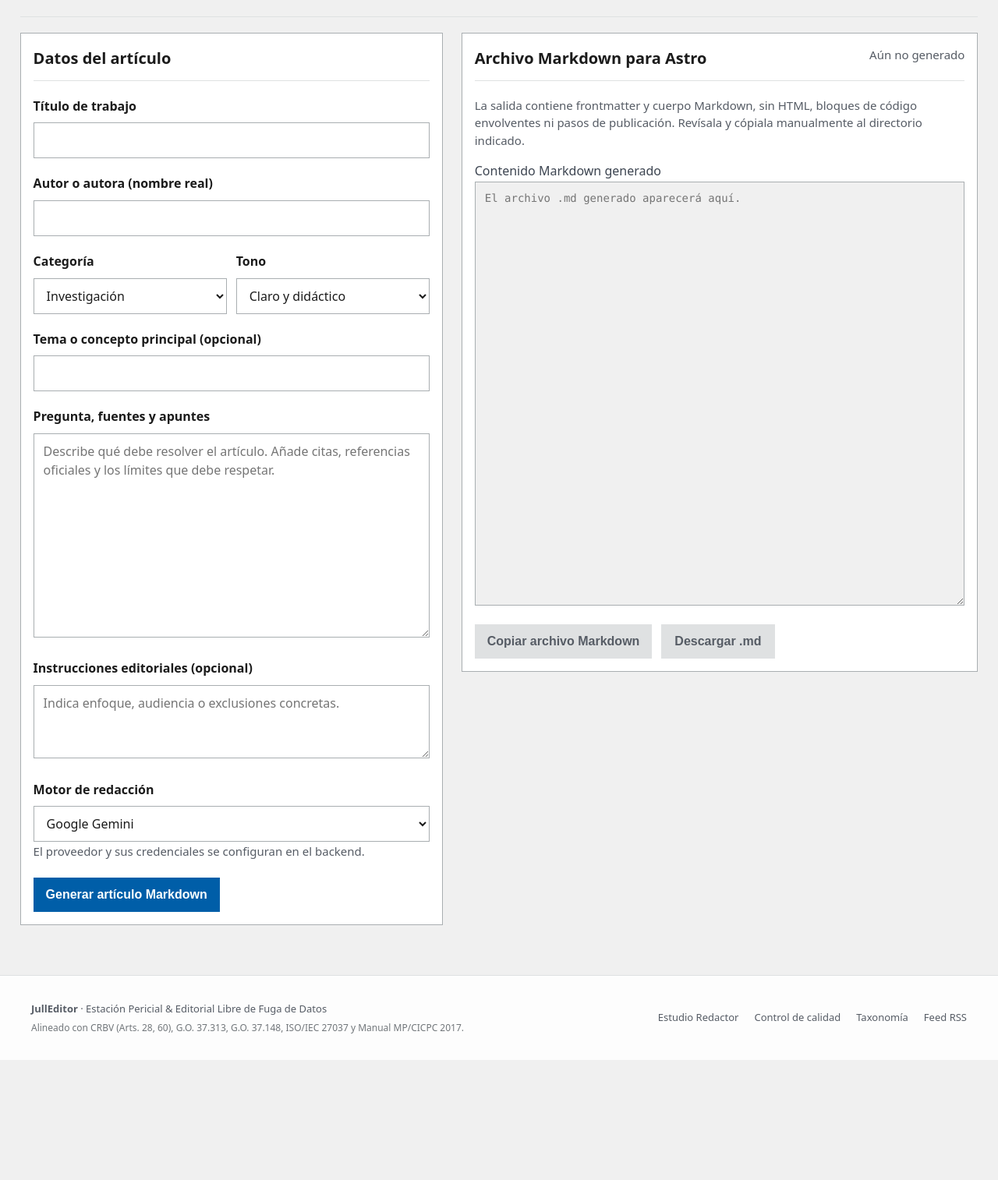
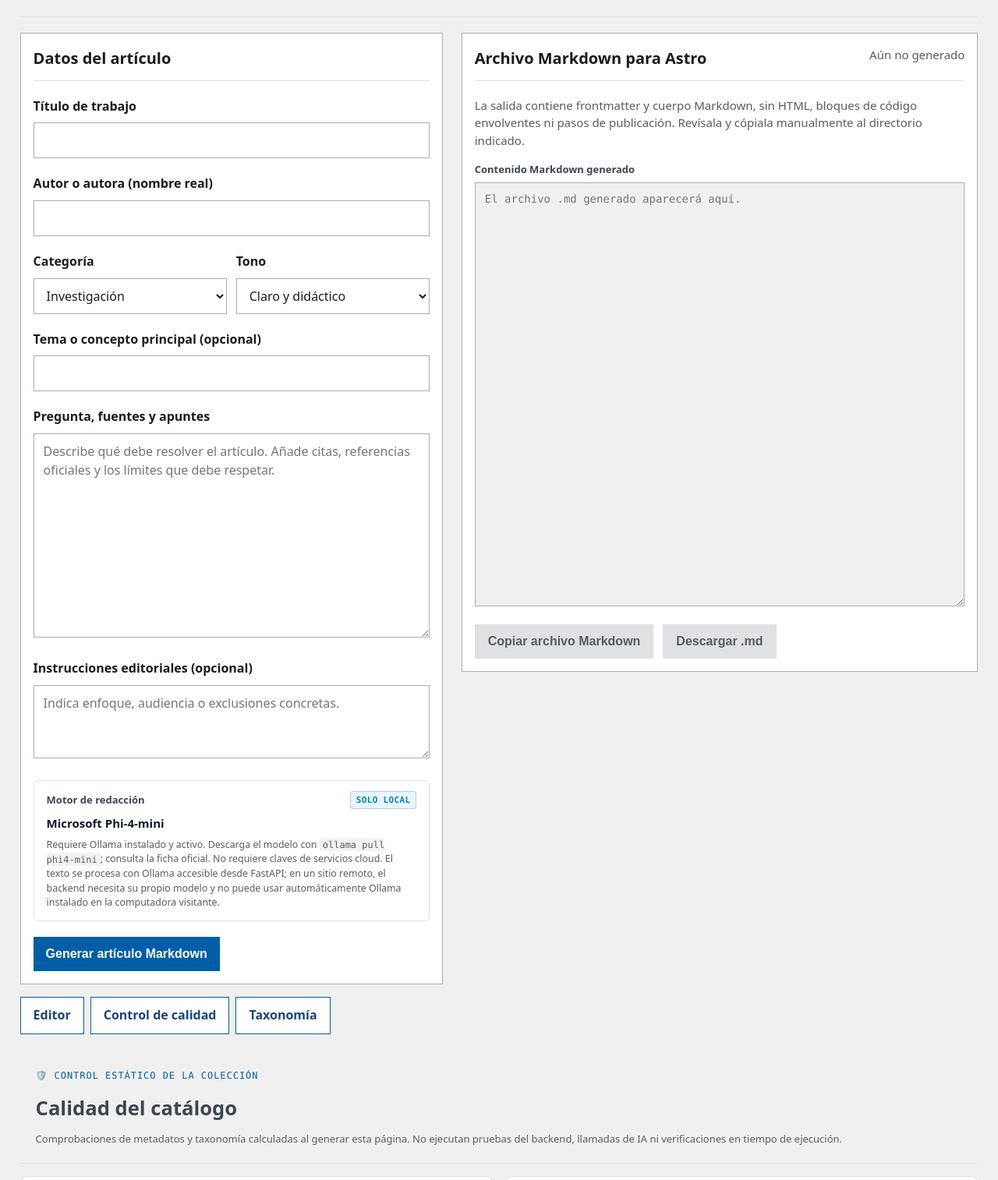
Before and after one commit to julljoll/JullEditor, an Astro site in the folder frontend/: page / in a window 1280 px wide. Shown: the part 271-1785 px from the top of the page at 78% size. Before the commit the page ends 1631 px from the top, so only its background shows below. Built offline with nearby package versions, Linux system fonts and the light colour scheme; Astro itself is replaced by a stand-in of ours.

Commit message:
feat: add Gutenberg logo and favicon, default local Ollama, setup batch, and restore Studio inventory

```diff
--- a/frontend/public/styles/global.css
+++ b/frontend/public/styles/global.css
@@ -100,6 +100,15 @@ body {
   flex-shrink: 0;
 }
 
+.brand-logo {
+  width: 32px;
+  height: 32px;
+  object-fit: contain;
+  display: block;
+  flex-shrink: 0;
+  border-radius: 4px;
+}
+
 .brand-badge {
   font-size: 0.75rem;
   font-weight: 700;
--- a/frontend/src/components/Studio.astro
+++ b/frontend/src/components/Studio.astro
@@ -1,5 +1,6 @@
 ---
 import Base from '../layouts/Base.astro';
+import StudioInventory from './StudioInventory.astro';
 ---
 <Base
   title="Generador de artículos para Astro — JullEditor"
@@ -16,7 +17,7 @@ import Base from '../layouts/Base.astro';
     </p>
   </section>
 
-  <div class="article-studio">
+  <div class="article-studio" id="studio-editor">
     <section class="studio-panel" aria-labelledby="request-heading">
       <div class="panel-header">
         <h2 class="panel-title" id="request-heading">Datos del artículo</h2>
@@ -89,20 +90,16 @@ import Base from '../layouts/Base.astro';
           ></textarea>
         </div>
 
-        <div class="form-group">
-          <label class="form-label" for="article-provider">Motor de redacción</label>
-          <select
-            id="article-provider"
-            class="form-select"
-            name="provider"
-            aria-describedby="provider-hint"
-          >
-            <option value="google">Google Gemini</option>
-            <option value="openai">OpenAI</option>
-            <option value="anthropic">Anthropic</option>
-            <option value="local">Ollama local</option>
-          </select>
-          <small id="provider-hint" class="form-hint">El proveedor y sus credenciales se configuran en el backend.</small>
+        <div class="local-engine-card">
+          <div class="local-engine-header">
+            <span class="local-engine-title">Motor de redacción</span>
+            <span class="local-engine-badge">SOLO LOCAL</span>
+          </div>
+          <div class="local-engine-model">Microsoft Phi-4-mini</div>
+          <p class="local-engine-desc">
+            Requiere Ollama instalado y activo. Descarga el modelo con <code>ollama pull phi4-mini</code>; consulta la ficha oficial. No requiere claves de servicios cloud. El texto se procesa con Ollama accesible desde FastAPI; en un sitio remoto, el backend necesita su propio modelo y no puede usar automáticamente Ollama instalado en la computadora visitante.
+          </p>
+          <input type="hidden" id="article-provider" name="provider" value="local" />
         </div>
 
         <button id="generate-article" class="btn-primary" type="submit">
@@ -120,7 +117,7 @@ import Base from '../layouts/Base.astro';
         La salida contiene frontmatter y cuerpo Markdown, sin HTML, bloques de código envolventes
         ni pasos de publicación. Revísala y cópiala manualmente al directorio indicado.
       </p>
-      <label class="sr-only" for="article-output">Contenido Markdown generado</label>
+      <label class="form-label article-output-label" for="article-output">Contenido Markdown generado</label>
       <textarea
         id="article-output"
         class="form-textarea article-output"
@@ -129,7 +126,7 @@ import Base from '../layouts/Base.astro';
         placeholder="El archivo .md generado aparecerá aquí."
       ></textarea>
       <div class="output-actions">
-        <button id="copy-markdown" class="btn-primary" type="button" disabled>
+        <button id="copy-markdown" class="btn-secondary" type="button" disabled>
           Copiar archivo Markdown
         </button>
         <button id="download-markdown" class="btn-secondary" type="button" disabled>
@@ -139,6 +136,8 @@ import Base from '../layouts/Base.astro';
       <p id="generation-status" class="studio-status" role="status" aria-live="polite"></p>
     </section>
   </div>
+
+  <StudioInventory />
 
   <style>
     .article-studio {
@@ -172,6 +171,15 @@ import Base from '../layouts/Base.astro';
       margin: 0 0 1rem;
     }
 
+    .article-output-label {
+      margin-top: 1rem;
+      margin-bottom: 0.35rem;
+      display: block;
+      font-size: 0.8125rem;
+      font-weight: 600;
+      color: var(--fg-secondary);
+    }
+
     .article-output {
       min-height: 34rem;
       font-family: var(--font-mono);
@@ -186,6 +194,62 @@ import Base from '../layouts/Base.astro';
       flex-wrap: wrap;
       gap: 0.75rem;
       margin-top: 1rem;
+    }
+
+    .local-engine-card {
+      border: 1px solid var(--border-hairline, #e2e8f0);
+      border-radius: 6px;
+      padding: 0.85rem 1rem;
+      background: var(--bg-surface, #ffffff);
+      margin-top: 0.5rem;
+      margin-bottom: 1.25rem;
+    }
+
+    .local-engine-header {
+      display: flex;
+      justify-content: space-between;
+      align-items: center;
+      margin-bottom: 0.35rem;
+    }
+
+    .local-engine-title {
+      font-size: 0.8125rem;
+      font-weight: 600;
+      color: var(--fg-secondary, #475569);
+    }
+
+    .local-engine-badge {
+      font-size: 0.6875rem;
+      font-family: var(--font-mono, monospace);
+      font-weight: 700;
+      color: #0284c7;
+      background: rgba(2, 132, 199, 0.08);
+      border: 1px solid rgba(2, 132, 199, 0.3);
+      padding: 0.1rem 0.4rem;
+      border-radius: 4px;
+      letter-spacing: 0.03em;
+    }
+
+    .local-engine-model {
+      font-size: 0.9375rem;
+      font-weight: 700;
+      color: var(--fg-main, #0f172a);
+      margin-bottom: 0.45rem;
+    }
+
+    .local-engine-desc {
+      font-size: 0.775rem;
+      line-height: 1.5;
+      color: var(--fg-muted, #64748b);
+      margin: 0;
+    }
+
+    .local-engine-desc code {
+      font-family: var(--font-mono, monospace);
+      background: rgba(0, 0, 0, 0.05);
+      padding: 0.1rem 0.25rem;
+      border-radius: 3px;
+      font-size: 0.75rem;
     }
 
     .studio-status:empty {
@@ -215,6 +279,13 @@ import Base from '../layouts/Base.astro';
   </style>
 
   <script>
+    // Limpieza de credenciales guardadas por versiones anteriores en el navegador
+    try {
+      localStorage.removeItem('julleditor_gemini_api_key');
+      localStorage.removeItem('julleditor_phi_endpoint');
+      localStorage.removeItem('julleditor_phi_model');
+    } catch {}
+
     const form = document.querySelector<HTMLFormElement>('#article-form');
     const output = document.querySelector<HTMLTextAreaElement>('#article-output');
     const status = document.querySelector<HTMLElement>('#generation-status');
@@ -249,40 +320,33 @@ import Base from '../layouts/Base.astro';
             author: values.get('author'),
             theme: values.get('theme'),
             tone: values.get('tone'),
-            seo_keyword: values.get('seo_keyword'),
-            source_text: values.get('source_text'),
-            custom_instructions: values.get('custom_instructions'),
-            provider: values.get('provider'),
+            seo_keyword: values.get('seo_keyword') || undefined,
+            source_text: values.get('source_text') || undefined,
+            custom_instructions: values.get('custom_instructions') || undefined,
+            provider: values.get('provider') || 'local',
           }),
         });
-        const data = await response.json() as { content?: string; slug?: string; error?: string };
-        if (!response.ok || !data.content) {
-          throw new Error(data.error || 'No se pudo generar un archivo Astro válido.');
+        const result = await response.json();
+        if (!response.ok || !result.success) {
+          throw new Error(result.error || result.detail || 'No se pudo generar el artículo.');
         }
 
-        output.value = data.content;
-        if (wordCount) {
-          wordCount.textContent = `${data.content.trim().split(/\s+/).length} palabras · ${data.slug || 'archivo .md'}`;
-        }
+        output.value = result.content;
+        if (wordCount) wordCount.textContent = `${result.words} palabras · lectura ~${result.readingTime} min`;
         if (copyButton) copyButton.disabled = false;
         if (downloadButton) downloadButton.disabled = false;
-        status.textContent = 'Archivo generado y validado. No se publicó ni desplegó.';
+        status.textContent = `Archivo generado para Astro (${result.provider} / ${result.model}).`;
       } catch (error) {
-        const message = error instanceof Error ? error.message : 'Error desconocido al generar el artículo.';
-        status.textContent = `Error: ${message}`;
+        status.textContent = error instanceof Error ? error.message : 'Error generando el artículo.';
       } finally {
         generateButton.disabled = false;
       }
     });
 
     copyButton?.addEventListener('click', async () => {
-      if (!output || !status || !output.value) return;
-      try {
-        await navigator.clipboard.writeText(output.value);
-        status.textContent = 'Archivo Markdown copiado al portapapeles.';
-      } catch {
-        status.textContent = 'No se pudo acceder al portapapeles. Selecciona y copia el contenido del editor.';
-      }
+      if (!output || !output.value) return;
+      await navigator.clipboard.writeText(output.value);
+      if (status) status.textContent = 'Markdown copiado al portapapeles.';
     });
 
     downloadButton?.addEventListener('click', () => {
--- a/frontend/src/layouts/Base.astro
+++ b/frontend/src/layouts/Base.astro
@@ -35,6 +35,9 @@ const currentPath = Astro.url.pathname;
     <meta name="twitter:card" content="summary_large_image" />
     <meta name="theme-color" content="#ffffff" />
     <link rel="icon" type="image/svg+xml" href="/favicon.svg" />
+    <link rel="icon" type="image/png" sizes="32x32" href="/favicon.png" />
+    <link rel="shortcut icon" href="/favicon.ico" />
+    <link rel="apple-touch-icon" sizes="180x180" href="/apple-touch-icon.png" />
     {jsonLd && <script type="application/ld+json" set:html={JSON.stringify(jsonLd)} />}
     <link rel="stylesheet" href="/styles/global.css" />
   </head>
@@ -42,7 +45,16 @@ const currentPath = Astro.url.pathname;
     <a class="skip-link" href="#main-content">Saltar al contenido principal</a>
     <header class="site-header">
       <div class="header-container">
-        <a class="brand" href="/">
+        <a class="brand" href="/" aria-label="JullEditor - Inicio">
+          <img
+            src="/images/gutenberg-emblem.png"
+            alt="Logo Gutenberg"
+            class="brand-logo"
+            width="32"
+            height="32"
+            loading="eager"
+            decoding="async"
+          />
           <span>JullEditor</span>
           <span class="brand-badge">Artículos Astro</span>
         </a>
```
Also changed, not shown: README.md, frontend/public/apple-touch-icon.png (added), frontend/public/favicon.ico (added), frontend/public/favicon.png (added), frontend/public/favicon.svg, frontend/public/images/gutenberg-emblem.png (added), frontend/public/images/gutenberg-logo.png (added), 3 other files.
